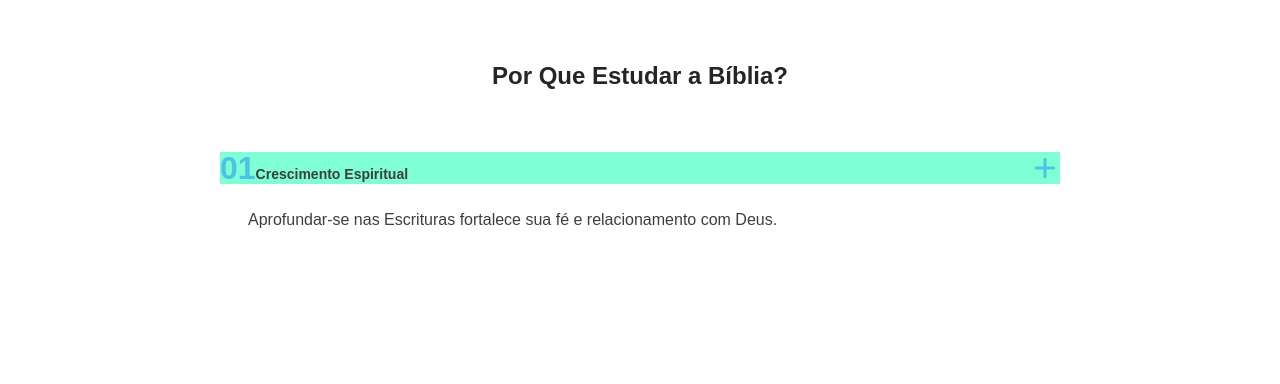
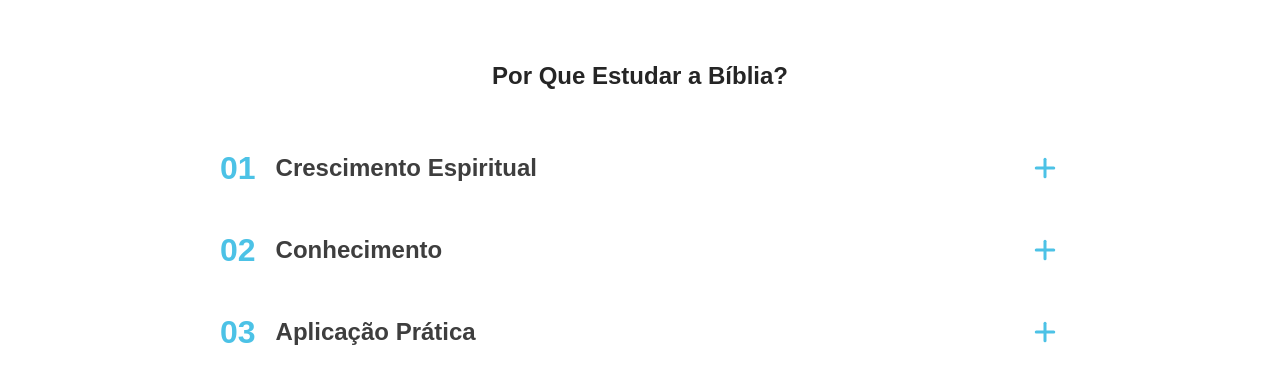
Before and after one commit to PauloAdson/escola-biblica, a React (Create React App) app: page / in a window 1280 px wide. Shown: the part 1371-1755 px from the top of the page. Before the commit the page ends 1627 px from the top, so only its background shows below. Built offline with nearby package versions, Linux system fonts and the light colour scheme; a web font is replaced by a local one.

Commit message:
componente sanfona concluido para desktop

```diff
--- a/src/components/Home/Home.jsx
+++ b/src/components/Home/Home.jsx
@@ -28,7 +28,10 @@ export class Home extends React.Component {
                 <section className="duvidas">
                     <h2 className="section-titulo">Por Que Estudar a Bíblia?</h2>
                     <Sanfona tituloNumeroSanfona="01" tituloSanfona="Crescimento Espiritual" duvidasResposta="Aprofundar-se nas Escrituras fortalece sua fé e relacionamento com Deus." />
+                    <Sanfona tituloNumeroSanfona="02" tituloSanfona="Conhecimento" duvidasResposta="Entender o contexto histórico e cultural da Bíblia proporciona uma visão mais clara das suas mensagens." />
+                    <Sanfona tituloNumeroSanfona="03" tituloSanfona="Aplicação Prática" duvidasResposta=" Aprenda a aplicar os ensinamentos bíblicos em sua vida cotidiana, transformando seu comportamento e atitudes." />
                 </section>
+
             </>
         );
     }
--- a/src/components/Home/Sanfona.jsx
+++ b/src/components/Home/Sanfona.jsx
@@ -18,13 +18,16 @@ export class Sanfona extends React.Component {
 
         return (
             <>
-                <div onClick={this.toggleClass} className={active ? 'duvidas__sanfona active' : 'duvidas__sanfona'}>
-                    <div className="duvidas__sanfona-titulo">
-                        <h3><span className="duvidas__sanfona-titulo-numero">{this.props.tituloNumeroSanfona}</span>{this.props.tituloSanfona}</h3>
+                <div onClick={this.toggleClass} className={active ? 'container-duvidas__sanfona active' : 'container-duvidas__sanfona'}>
+                    <div className="duvidas__sanfona">
+                        <div className="duvidas__sanfona-titulo">
+                            <span className="duvidas__sanfona-numero">{this.props.tituloNumeroSanfona}</span>
+                            <h3>{this.props.tituloSanfona}</h3>
+                        </div>
                         <img className="" src={active ? minusIcon : plusIcon} alt="" />
                     </div>
-                    <div className="">
-                        <p className={active ? 'conteudo conteudo-active' : 'conteudo'}>{this.props.duvidasResposta}</p>
+                    <div className="container-conteudo">
+                        <p className={active ? 'conteudo active' : 'conteudo'}>{this.props.duvidasResposta}</p>
                     </div>
                 </div>
             </>
--- a/src/components/Home/styles.css
+++ b/src/components/Home/styles.css
@@ -78,32 +78,50 @@ section.visao-geral-curso div.visao-geral-curso__conteudo img.visao-geral-curso_
 }
 
 section.duvidas {
-    max-width: 84rem;
-    margin: 0 auto;
+    max-width: 840px;
+    margin: 0 auto 6.4rem auto;
 }
 
-section.duvidas div.duvidas__sanfona {
-cursor: pointer;
+section.duvidas div.container-duvidas__sanfona {
+    cursor: pointer;
+    margin-bottom: 5rem;
 }
 
-section.duvidas div.duvidas__sanfona div.duvidas__sanfona-titulo {
-    background-color: aquamarine;
+section.duvidas div.container-duvidas__sanfona.active {
+    cursor: pointer;
+    margin-bottom: 0;
+}
+
+section.duvidas div.container-duvidas__sanfona div.duvidas__sanfona {
     display: flex;
     align-items: center;
-    justify-content: space-between
+    justify-content: space-between;
 }
 
-section.duvidas div.duvidas__sanfona div.duvidas__sanfona-titulo h3 {
-    color: var(--cor-primaria-claro);
+div.duvidas__sanfona-titulo span.duvidas__sanfona-numero {
+    color: var(--cor-terciaria);
+    font-size: 3.2rem;
+    font-weight: 700;
+    margin-right: 2rem;
 }
 
-span.duvidas__sanfona-titulo-numero {
-    color: var(--cor-terciaria);
-    font-size: 3.2rem;
+div.duvidas__sanfona div.duvidas__sanfona-titulo {
+    display: flex;
+    align-items: center;
 }
 
-section.duvidas div.duvidas__sanfona p.conteudo {
-    margin: 28px;
-    font-size: 16px;
+div.duvidas__sanfona-titulo h3 {
     color: var(--cor-primaria-claro);
+    font-size: 2.4rem;
 }
+
+div.container-duvidas__sanfona div.container-conteudo p.conteudo {
+    display: none;
+}
+
+div.container-duvidas__sanfona div.container-conteudo p.conteudo.active {
+    display: block;
+    padding: 28px 0px 50px 58px;
+    color: var(--cor-primaria-claro);
+    font-size: 1.6rem;
+}
```
